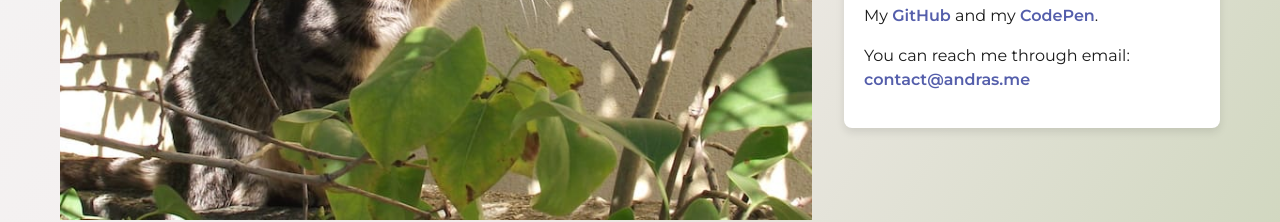
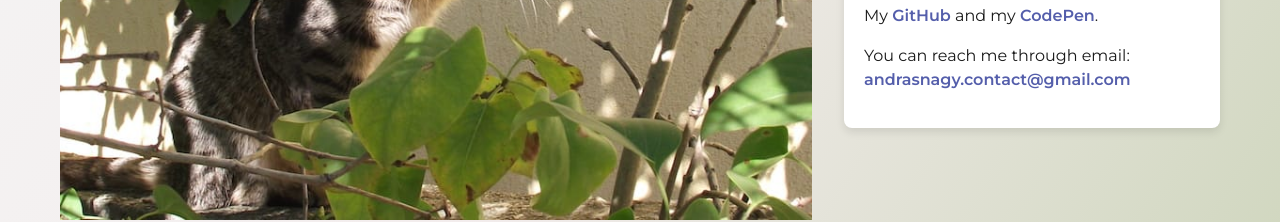
Before and after one commit to andrasna/gatsby-theme-andras, a Gatsby site: page /about in a window 1280 px wide. Shown: the part 473-695 px from the top of the page. Built offline with nearby package versions, Linux system fonts and the light colour scheme; Gatsby itself is replaced by a stand-in of ours.

Commit message:
Update about

```diff
--- a/src/pages/about.js
+++ b/src/pages/about.js
@@ -34,7 +34,7 @@ const About = () => {
               <p>I emphasize the value of web performance, accessibility, choosing the right tools and technologies for each problem.</p>
               <p>My native language is Hungarian, however we can communicate in English and German too.</p>
               <p>My <a title='Link to GitHub.' href='https://github.com/andrasna'>GitHub</a> and my <a title='Link to CodePen.' href='https://codepen.io/andrasnagy'> CodePen</a>.</p>
-              <p>You can reach me through email: <br /> <a href='mailto:andrasnagy.contact@gmail.com'>contact@andras.me</a> </p>
+              <p>You can reach me through email: <br /> <a href='mailto:andrasnagy.contact@gmail.com'>andrasnagy.contact@gmail.com</a> </p>
             </div>
           </article>
         </main>
```
